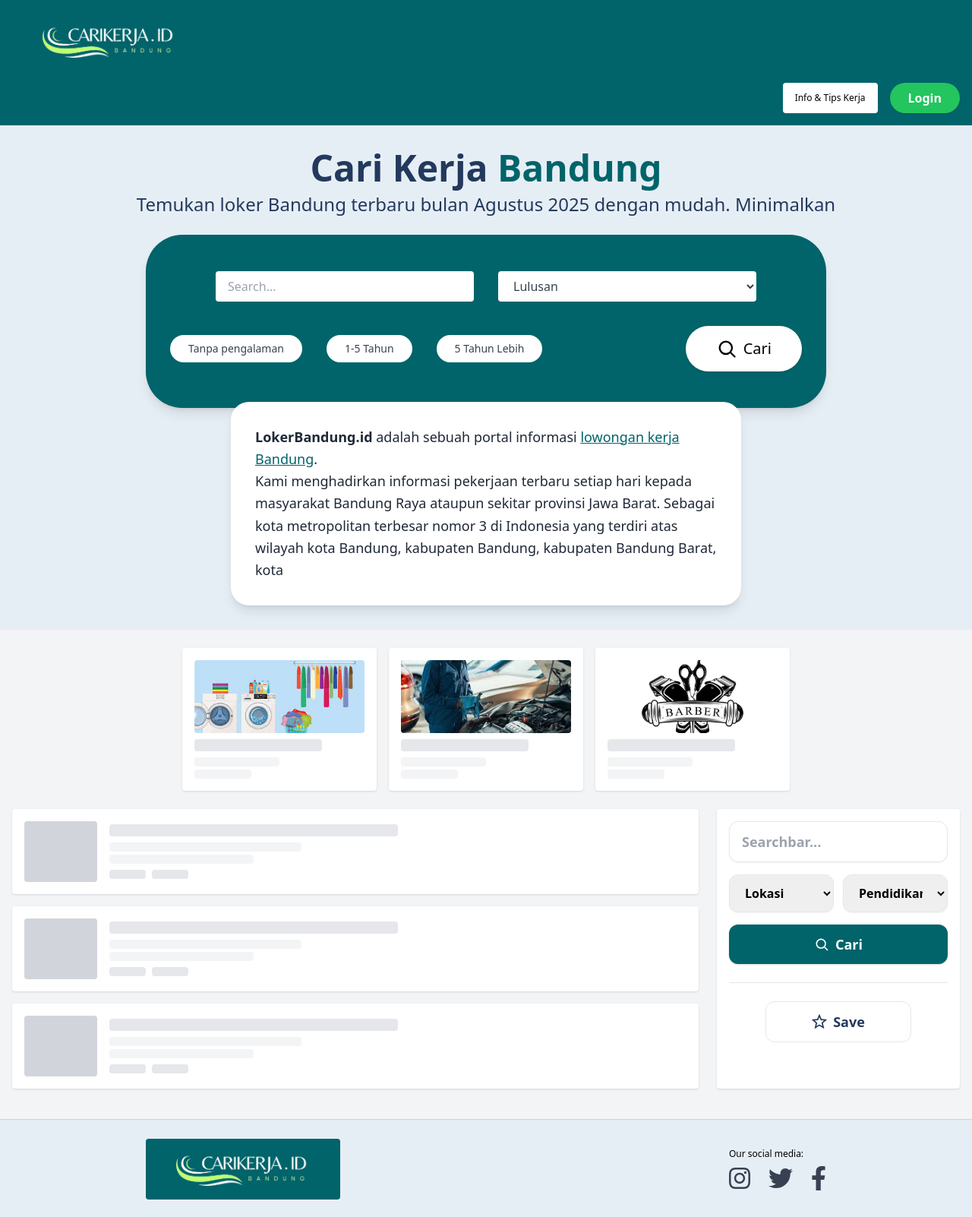
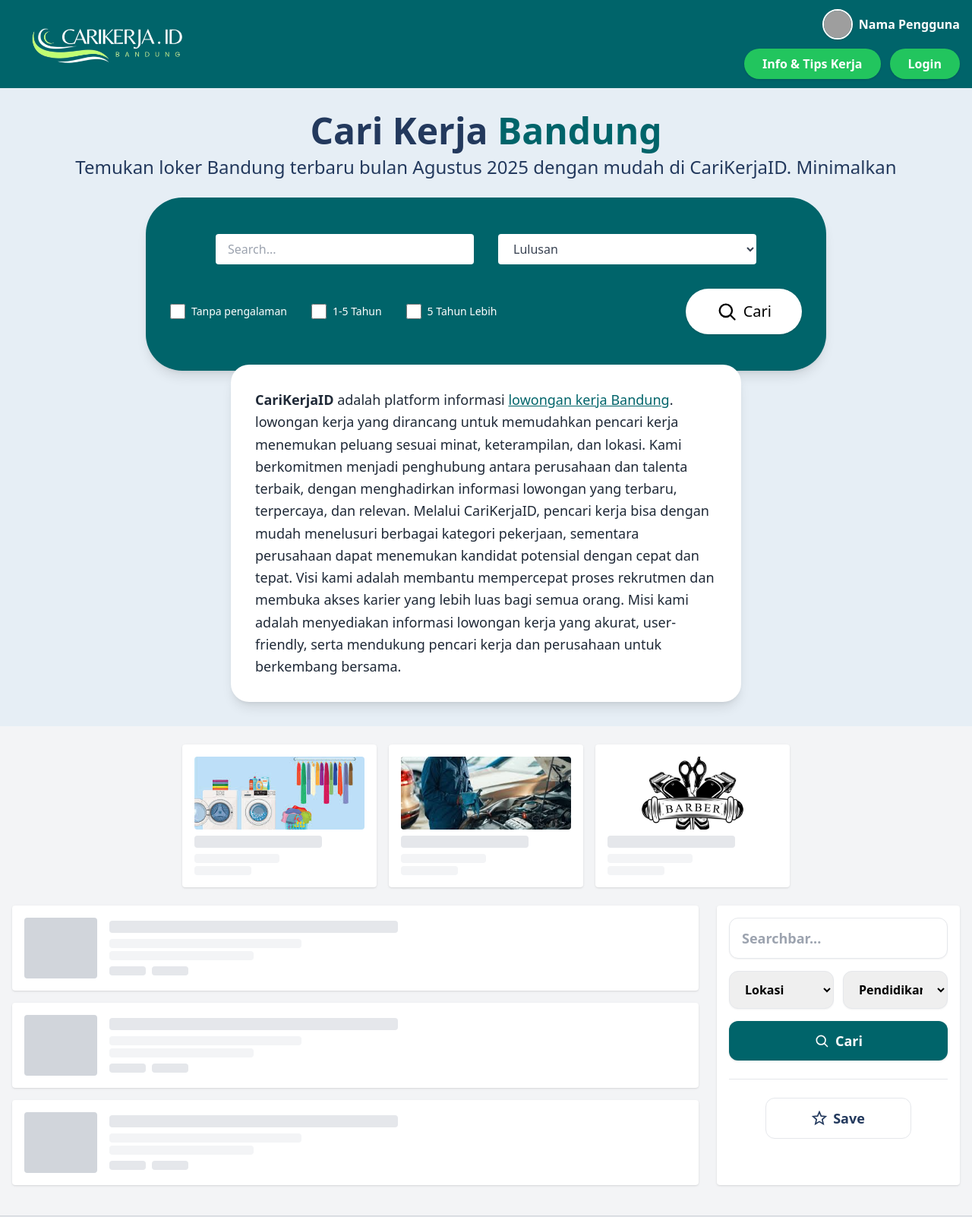
Before and after one commit to hades431/cari_kerja_id, a PHP site: page /landing_page.php in a window 1280 px wide. Shown: the top 1602 px of the page at 76% size. Run offline with PHP 8.4, Linux system fonts and the light colour scheme; some libraries are stand-ins or nearby versions; grey boxes are pictures that could not be loaded.

Commit message:
Update baru

```diff
--- a/header.php
+++ b/header.php
@@ -16,7 +16,7 @@
             <img src="../img/logo2.png" alt="Logo" class="px-2 py-0 rounded w-64 h-30 object-contain">
             <div class="flex flex-col items-end gap-1">
                 <!-- Profil -->
-                <a href="profil_pelamar.php" class="flex items-center gap-2 mb-0 hover:opacity-80 transition">
+                <a href="../public/profil_pelamar.php" class="flex items-center gap-2 mb-0 hover:opacity-80 transition">
                     <img src="../img/avatar.png" alt="Profil"
                         class="w-10 h-10 rounded-full border-2 border-white shadow">
                     <span class="text-white font-semibold">Nama Pengguna</span>
--- a/landing/landing_page.php
+++ b/landing/landing_page.php
@@ -1,28 +1,8 @@
-<!DOCTYPE html>
-<html lang="en">
+<?php
 
-<head>
-    <meta charset="UTF-8">
-    <meta name="viewport" content="width=device-width, initial-scale=1.0">
-    <title>Landing Page</title>
-    <script src="https://cdn.tailwindcss.com"></script>
-</head>
+$judul_halaman = "Landing Page";
+include '../header.php'; ?>
 
-<body class="bg-gray-100 flex flex-col min-h-screen">
-
-    <!-- Header -->
-    <header class="bg-[#00646A] p-4 flex flex-col gap-2">
-        <div class="flex items-center justify-between">
-            <img src="../img/logo2.png" alt="Logo" class="px-6 py-2 rounded w-64 h-30 object-contain">
-        </div>
-        <div class="flex justify-end gap-4 mt-2">
-            <button class="bg-white px-4 py-1 rounded text-xs">Info & Tips Kerja</button>
-            <a href="login.php" class="bg-green-500 max-w-max hover:bg-green-600 active:bg-green-700
-              text-white px-6 py-2 rounded-full font-bold shadow transition">
-                Login
-            </a>
-        </div>
-    </header>
 
 <!-- Hero Section -->
 <section class="bg-[#e6eef5] py-8 px-4 relative overflow-visible">
@@ -33,7 +13,8 @@
         </h1>
         <!-- Subheadline -->
         <div class="text-xl md:text-2xl text-center text-[#23395d] mb-6 font-normal">
-                Temukan loker Bandung terbaru bulan Agustus 2025 dengan mudah. Minimalkan
+            Temukan loker Bandung terbaru bulan Agustus 2025 dengan mudah di CariKerjaID.
+            <input type="button" onclick="lk_growDiv()" value="Minimalkan" id="l2-button">
         </div>
         <!-- Search Box Start -->
         <div
@@ -51,15 +32,21 @@
                     </select>
                 </div>
                 <div class="flex flex-col md:flex-row gap-8 w-full justify-center items-center">
-                        <button type="button"
-                            class="bg-white rounded-full px-6 py-2 text-gray-700 text-sm font-normal focus:bg-gray-200 transition">Tanpa
-                            pengalaman</button>
-                        <button type="button"
-                            class="bg-white rounded-full px-6 py-2 text-gray-700 text-sm font-normal focus:bg-gray-200 transition">1-5
-                            Tahun</button>
-                        <button type="button"
-                            class="bg-white rounded-full px-6 py-2 text-gray-700 text-sm font-normal focus:bg-gray-200 transition">5
-                            Tahun Lebih</button>
+                    <div class="flex items-center gap-2">
+                        <input type="checkbox" id="tanpa-pengalaman" name="tanpa_pengalaman"
+                            class="accent-[#00646A] w-5 h-5">
+                        <label for="tanpa-pengalaman" class="text-white text-sm font-normal">Tanpa pengalaman</label>
+                    </div>
+                    <div class="flex items-center gap-2">
+                        <input type="checkbox" id="satu-lima-tahun" name="satu_lima_tahun"
+                            class="accent-[#00646A] w-5 h-5">
+                        <label for="satu-lima-tahun" class="text-white text-sm font-normal">1-5 Tahun</label>
+                    </div>
+                    <div class="flex items-center gap-2">
+                        <input type="checkbox" id="lima-lebih-tahun" name="lima_lebih_tahun"
+                            class="accent-[#00646A] w-5 h-5">
+                        <label for="lima-lebih-tahun" class="text-white text-sm font-normal">5 Tahun Lebih</label>
+                    </div>
                     <div class="flex-1 flex justify-end mt-6 md:mt-0">
                         <button type="submit"
                             class="flex items-center gap-2 bg-white rounded-[32px] px-10 py-4 text-xl font-normal shadow">
@@ -79,11 +66,20 @@
         <!-- Info Card -->
         <div class="bg-white rounded-3xl shadow-lg p-8 max-w-2xl w-full mt-[-40px] z-20 relative">
             <div class="text-lg text-gray-800 leading-relaxed">
-                    <span class="font-semibold">LokerBandung.id</span> adalah sebuah portal informasi <a href="#"
+                <span class="font-semibold">CariKerjaID</span> adalah platform informasi <a href="#"
                     class="text-[#00646A] underline">lowongan kerja Bandung</a>.<br>
-                    Kami menghadirkan informasi pekerjaan terbaru setiap hari kepada masyarakat Bandung Raya ataupun
-                    sekitar provinsi Jawa Barat. Sebagai kota metropolitan terbesar nomor 3 di Indonesia yang terdiri
-                    atas wilayah kota Bandung, kabupaten Bandung, kabupaten Bandung Barat, kota
+                lowongan kerja yang dirancang untuk memudahkan pencari kerja
+                menemukan peluang sesuai minat, keterampilan, dan lokasi. Kami berkomitmen menjadi penghubung antara
+                perusahaan dan talenta terbaik, dengan menghadirkan informasi lowongan yang terbaru, terpercaya, dan
+                relevan.
+
+                Melalui CariKerjaID, pencari kerja bisa dengan mudah menelusuri berbagai kategori pekerjaan,
+                sementara perusahaan dapat menemukan kandidat potensial dengan cepat dan tepat.
+
+                Visi kami adalah membantu mempercepat proses rekrutmen dan membuka akses karier yang lebih luas bagi
+                semua orang.
+                Misi kami adalah menyediakan informasi lowongan kerja yang akurat, user-friendly, serta mendukung
+                pencari kerja dan perusahaan untuk berkembang bersama.
             </div>
         </div>
     </div>
@@ -202,25 +198,22 @@
                 <div>
                     <div class="text-xs mb-2">Our social media:</div>
                     <div class="flex items-center gap-6">
-                            <a class="text-gray-700 hover:text-orange-600" aria-label="Visit TrendyMinds Instagram"
-                                href="" target="_blank"><svg xmlns="http://www.w3.org/2000/svg" viewBox="0 0 448 512"
-                                    class="h-8">
+                        <a class="text-gray-700 hover:text-orange-600" aria-label="Visit TrendyMinds Instagram" href=""
+                            target="_blank"><svg xmlns="http://www.w3.org/2000/svg" viewBox="0 0 448 512" class="h-8">
                                 <path fill="currentColor"
                                     d="M224.1 141c-63.6 0-114.9 51.3-114.9 114.9s51.3 114.9 114.9 114.9S339 319.5 339 255.9 287.7 141 224.1 141zm0 189.6c-41.1 0-74.7-33.5-74.7-74.7s33.5-74.7 74.7-74.7 74.7 33.5 74.7 74.7-33.6 74.7-74.7 74.7zm146.4-194.3c0 14.9-12 26.8-26.8 26.8-14.9 0-26.8-12-26.8-26.8s12-26.8 26.8-26.8 26.8 12 26.8 26.8zm76.1 27.2c-1.7-35.9-9.9-67.7-36.2-93.9-26.2-26.2-58-34.4-93.9-36.2-37-2.1-147.9-2.1-184.9 0-35.8 1.7-67.6 9.9-93.9 36.1s-34.4 58-36.2 93.9c-2.1 37-2.1 147.9 0 184.9 1.7 35.9 9.9 67.7 36.2 93.9s58 34.4 93.9 36.2c37 2.1 147.9 2.1 184.9 0 35.9-1.7 67.7-9.9 93.9-36.2 26.2-26.2 34.4-58 36.2-93.9 2.1-37 2.1-147.8 0-184.8zM398.8 388c-7.8 19.6-22.9 34.7-42.6 42.6-29.5 11.7-99.5 9-132.1 9s-102.7 2.6-132.1-9c-19.6-7.8-34.7-22.9-42.6-42.6-11.7-29.5-9-99.5-9-132.1s-2.6-102.7 9-132.1c7.8-19.6 22.9-34.7 42.6-42.6 29.5-11.7 99.5-9 132.1-9s102.7-2.6 132.1 9c19.6 7.8 34.7 22.9 42.6 42.6 11.7 29.5 9 99.5 9 132.1s2.7 102.7-9 132.1z">
                                 </path>
                             </svg>
                         </a>
-                            <a class="text-gray-700 hover:text-orange-600" aria-label="Visit TrendyMinds Twitter"
-                                href="" target="_blank"><svg class="h-8" xmlns="http://www.w3.org/2000/svg"
-                                    viewBox="0 0 512 512">
+                        <a class="text-gray-700 hover:text-orange-600" aria-label="Visit TrendyMinds Twitter" href=""
+                            target="_blank"><svg class="h-8" xmlns="http://www.w3.org/2000/svg" viewBox="0 0 512 512">
                                 <path fill="currentColor"
                                     d="M459.37 151.716c.325 4.548.325 9.097.325 13.645 0 138.72-105.583 298.558-298.558 298.558-59.452 0-114.68-17.219-161.137-47.106 8.447.974 16.568 1.299 25.34 1.299 49.055 0 94.213-16.568 130.274-44.832-46.132-.975-84.792-31.188-98.112-72.772 6.498.974 12.995 1.624 19.818 1.624 9.421 0 18.843-1.3 27.614-3.573-48.081-9.747-84.143-51.98-84.143-102.985v-1.299c13.969 7.797 30.214 12.67 47.431 13.319-28.264-18.843-46.781-51.005-46.781-87.391 0-19.492 5.197-37.36 14.294-52.954 51.655 63.675 129.3 105.258 216.365 109.807-1.624-7.797-2.599-15.918-2.599-24.04 0-57.828 46.782-104.934 104.934-104.934 30.213 0 57.502 12.67 76.67 33.137 23.715-4.548 46.456-13.32 66.599-25.34-7.798 24.366-24.366 44.833-46.132 57.827 21.117-2.273 41.584-8.122 60.426-16.243-14.292 20.791-32.161 39.308-52.628 54.253z">
                                 </path>
                             </svg>
                         </a>
-                            <a class="text-gray-700 hover:text-orange-600" aria-label="Visit TrendyMinds Facebook"
-                                href="" target="_blank"><svg xmlns="http://www.w3.org/2000/svg" viewBox="0 0 320 512"
-                                    class="h-8">
+                        <a class="text-gray-700 hover:text-orange-600" aria-label="Visit TrendyMinds Facebook" href=""
+                            target="_blank"><svg xmlns="http://www.w3.org/2000/svg" viewBox="0 0 320 512" class="h-8">
                                 <path fill="currentColor"
                                     d="m279.14 288 14.22-92.66h-88.91v-60.13c0-25.35 12.42-50.06 52.24-50.06h40.42V6.26S260.43 0 225.36 0c-73.22 0-121.08 44.38-121.08 124.72v70.62H22.89V288h81.39v224h100.17V288z">
                                 </path>
```
Lines whose indentation alone changed are shown as unchanged.
